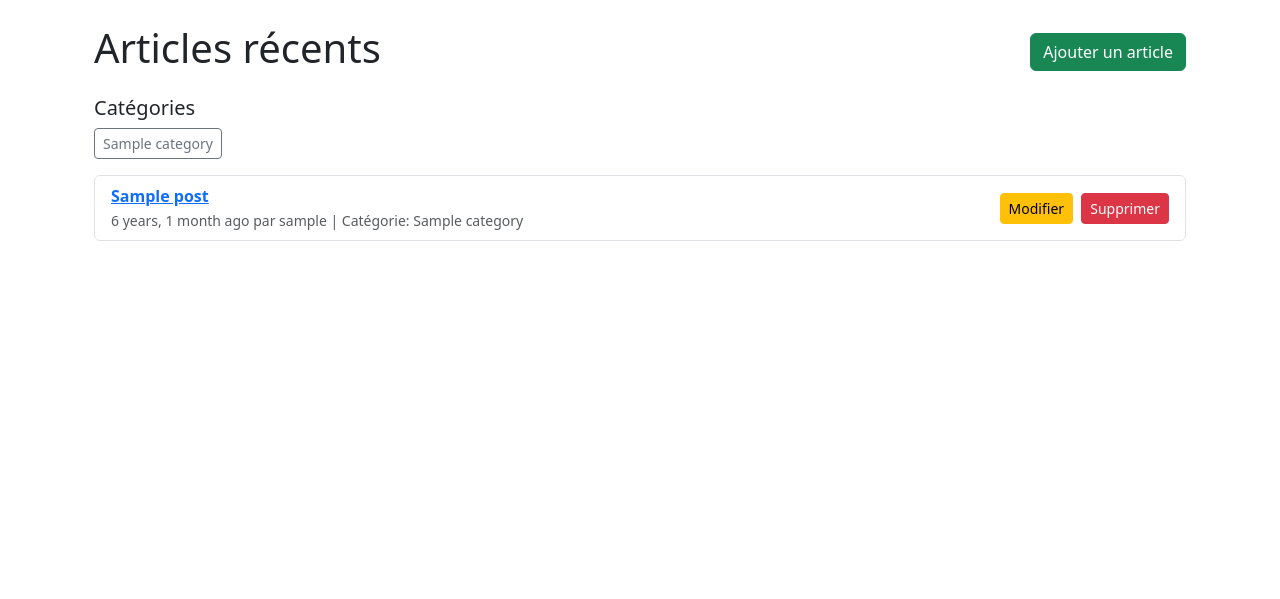
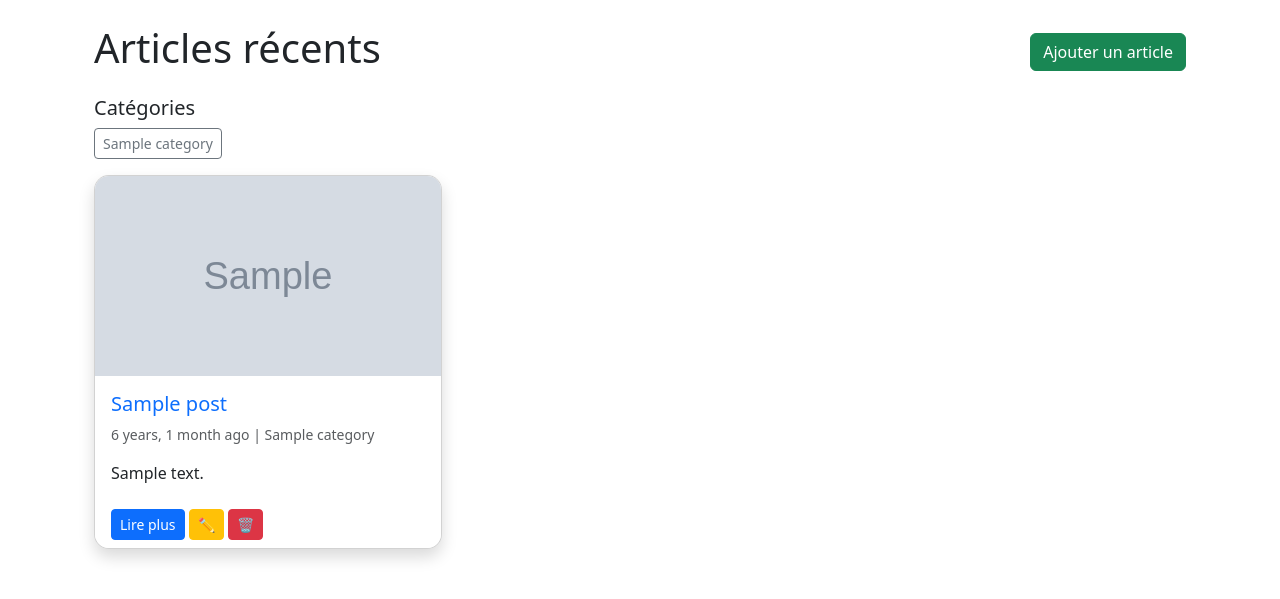
Before and after one commit to yannaristote7/NOS_AWAS, a Django app: page / in a window 1280 px wide. Shown: the part 56-655 px from the top of the page. Run offline with Django 5.2, Linux system fonts and the light colour scheme; a user stored in the database is signed in; tables that the repository leaves empty hold one stand-in row (values such as "Sample post"); grey boxes marked "Sample" are stand-in pictures.

Commit message:
Modification

```diff
--- a/blog/templates/blog/base.html
+++ b/blog/templates/blog/base.html
@@ -7,6 +7,44 @@
     <link href="https://cdn.jsdelivr.net/npm/bootstrap@5.3.0/dist/css/bootstrap.min.css" rel="stylesheet">
     <script src="https://cdn.jsdelivr.net/npm/bootstrap@5.3.0/dist/js/bootstrap.bundle.min.js"></script>
     <style>
+        /* Animation cards */
+.post-card {
+    transition: transform 0.3s ease, box-shadow 0.3s ease;
+    border-radius: 15px;
+    overflow: hidden;
+}
+
+.post-card:hover {
+    transform: translateY(-10px);
+    box-shadow: 0 10px 25px rgba(0,0,0,0.2);
+}
+
+/* Image */
+.post-image {
+    height: 200px;
+    object-fit: cover;
+    transition: transform 0.3s ease;
+}
+
+.post-card:hover .post-image {
+    transform: scale(1.05);
+}
+
+/* Fade animation */
+.post-card {
+    animation: fadeIn 0.6s ease-in;
+}
+
+@keyframes fadeIn {
+    from {
+        opacity: 0;
+        transform: translateY(20px);
+    }
+    to {
+        opacity: 1;
+        transform: translateY(0);
+    }
+}
         .hero-section {
             height: 100vh;
             background: url("{% static 'blog/images/hero.jpg' %}") no-repeat center center;
--- a/blog/templates/blog/home.html
+++ b/blog/templates/blog/home.html
@@ -41,25 +41,46 @@
         </ul>
     </div>
 
-    <ul class="list-group">
-        {% for post in posts %}
-            <li class="list-group-item d-flex justify-content-between align-items-center">
-                <div>
-                    <a href="{% url 'post_detail' post.id %}" class="fw-bold">{{ post.title }}</a>
-                    <br>
-                    <small class="text-muted">{{ post.created_at|naturaltime }} par {{ post.author.username }} | Catégorie: {{ post.category.name }}</small>
-                </div>
+  <div class="row">
+    {% for post in posts %}
+    <div class="col-md-4 mb-4">
+        <div class="card h-100 shadow post-card">
+
+            {% if post.image %}
+            <img src="{{ post.image.url }}" class="card-img-top post-image">
+            {% endif %}
+
+            <div class="card-body">
+                <h5 class="card-title">
+                    <a href="{% url 'post_detail' post.id %}" class="text-decoration-none">
+                        {{ post.title }}
+                    </a>
+                </h5>
+
+                <p class="text-muted small">
+                    {{ post.created_at|naturaltime }} | {{ post.category.name }}
+                </p>
+
+                <p class="card-text">
+                    {{ post.content|truncatewords:15 }}
+                </p>
+            </div>
+
+            <div class="card-footer bg-white border-0">
+                <a href="{% url 'post_detail' post.id %}" class="btn btn-primary btn-sm">
+                    Lire plus
+                </a>
+
                 {% if user == post.author or user.is_superuser %}
-                    <div>
-                        <a href="{% url 'edit_post' post.id %}" class="btn btn-warning btn-sm me-1">Modifier</a>
-                        <a href="{% url 'delete_post' post.id %}" class="btn btn-danger btn-sm">Supprimer</a>
-                    </div>
+                    <a href="{% url 'edit_post' post.id %}" class="btn btn-warning btn-sm">✏️</a>
+                    <a href="{% url 'delete_post' post.id %}" class="btn btn-danger btn-sm">🗑️</a>
                 {% endif %}
-            </li>
-        {% empty %}
-            <li class="list-group-item">Aucun article pour le moment</li>
-        {% endfor %}
-    </ul>
+            </div>
+
+        </div>
+    </div>
+    {% endfor %}
+</div>
 </div>
 {% endif %}
 
--- a/blog/views.py
+++ b/blog/views.py
@@ -75,6 +75,8 @@ def edit_post(request, post_id):
 
     categories = Category.objects.all()
 
+
+
     if request.method == 'POST':
         post.title = request.POST.get('title')
         post.content = request.POST.get('content')
@@ -82,6 +84,10 @@ def edit_post(request, post_id):
         category_id = request.POST.get('category')
         if category_id:
             post.category = get_object_or_404(Category, pk=category_id)
+
+
+        if 'image' in request.FILES:
+            post.image = request.FILES['image']
 
         post.save()
 
@@ -92,6 +98,7 @@ def edit_post(request, post_id):
         'post': post,
         'categories': categories
     })
+
 # ---------------- SUPPRIMER POST ----------------
 @login_required
 def delete_post(request, post_id):
```
Also changed, not shown: blog/templates/blog/edit_post.html (+11 -1 lines).
